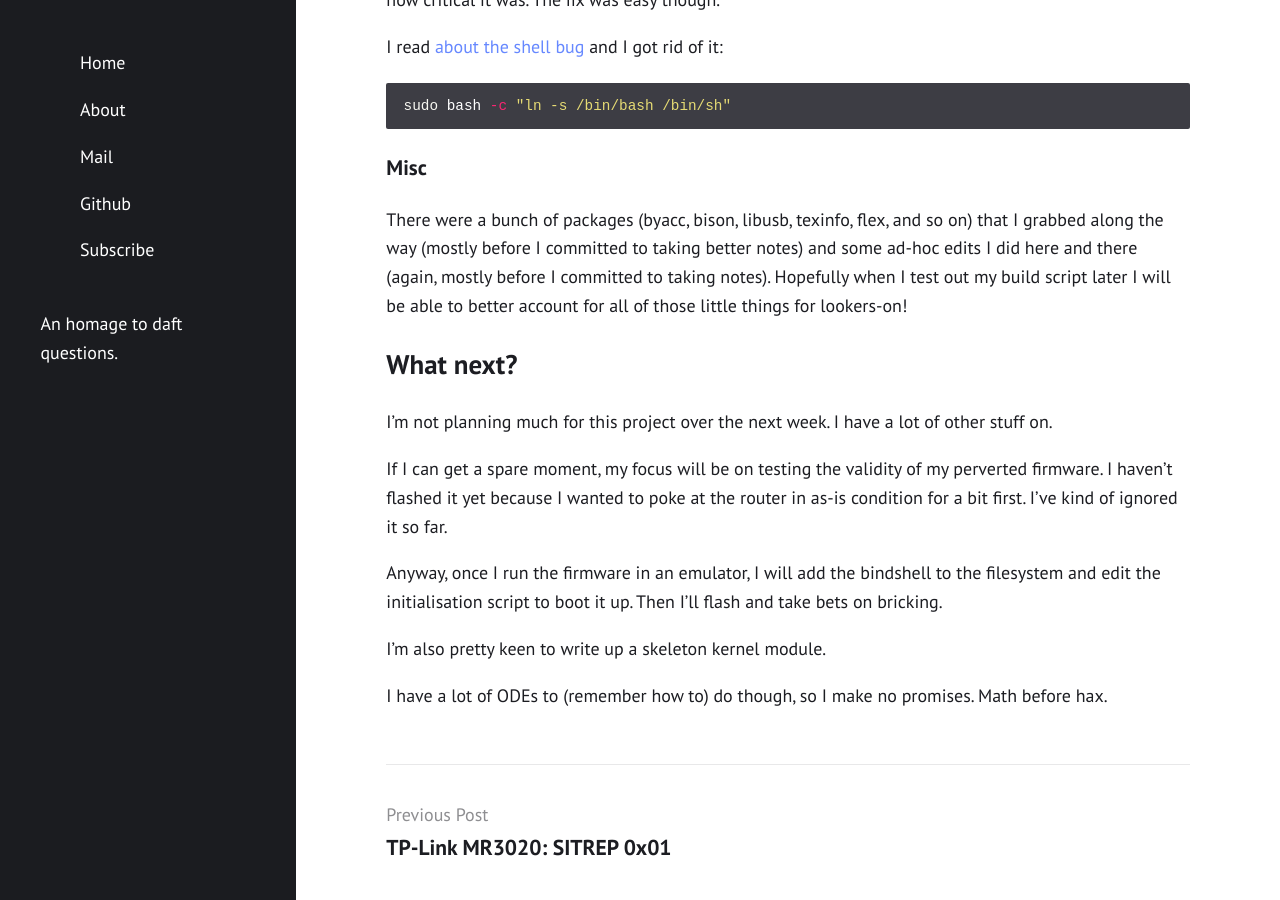
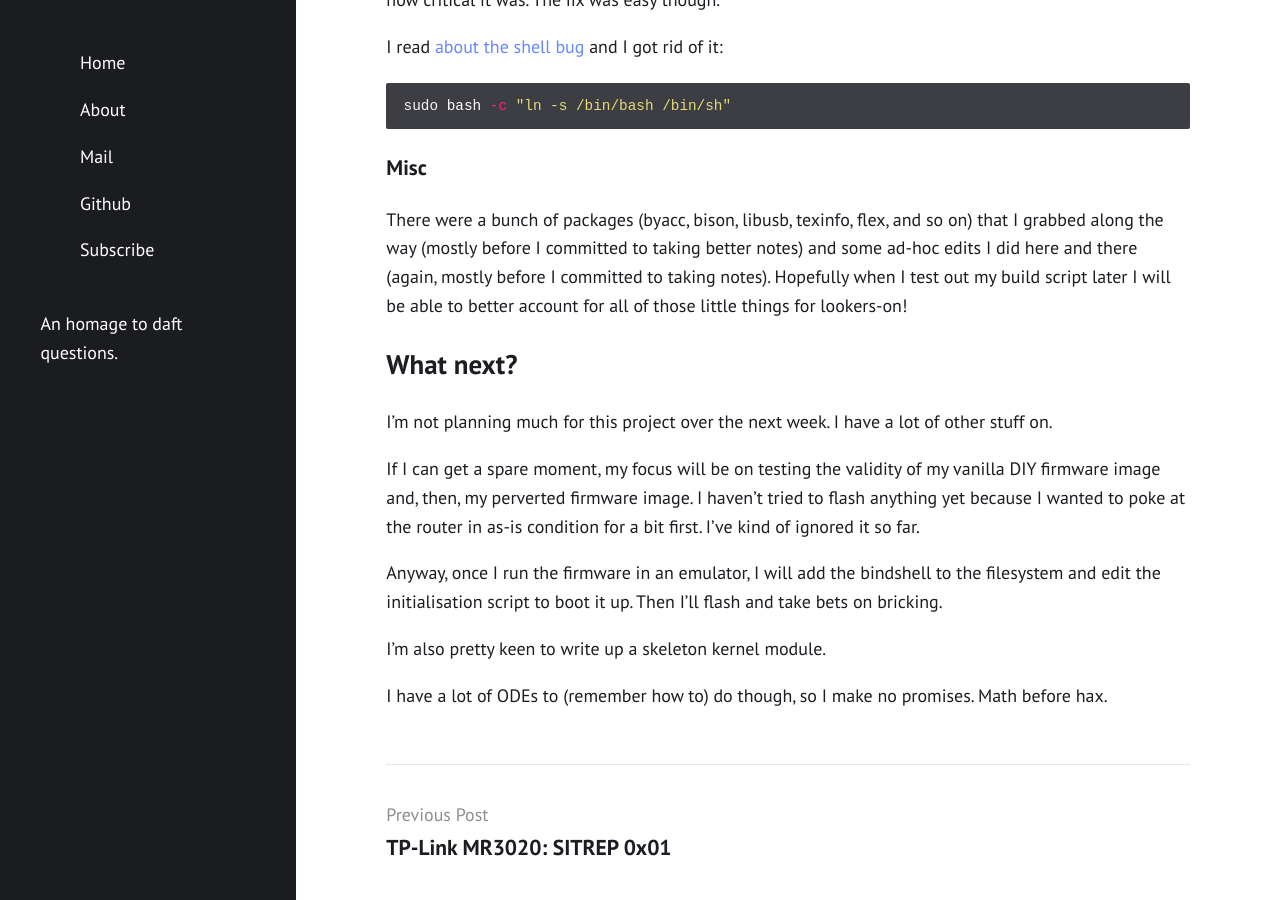
Before and after one commit to unmeg/unmeg.github.io, a Jekyll site: the page built from _posts/2020-07-01-tplink-mr3020-sitrep-2.md, in a window 1280 px wide and 900 px high, scrolled down 5283 px. Built offline with Jekyll 4.4.1, drawn with Linux system fonts in a browser that asks for light colours.

Commit message:
Update 2020-07-01-tplink-mr3020-sitrep-2.md

```diff
--- a/_posts/2020-07-01-tplink-mr3020-sitrep-2.md
+++ b/_posts/2020-07-01-tplink-mr3020-sitrep-2.md
@@ -203,7 +203,7 @@ There were a bunch of packages (byacc, bison, libusb, texinfo, flex, and so on)
 
 I'm not planning much for this project over the next week. I have a lot of other stuff on.
 
-If I can get a spare moment, my focus will be on testing the validity of my perverted firmware. I haven't flashed it yet because I wanted to poke at the router in as-is condition for a bit first. I've kind of ignored it so far.
+If I can get a spare moment, my focus will be on testing the validity of my vanilla DIY firmware image and, then, my perverted firmware image. I haven't tried to flash anything yet because I wanted to poke at the router in as-is condition for a bit first. I've kind of ignored it so far.
 
 Anyway, once I run the firmware in an emulator, I will add the bindshell to the filesystem and edit the initialisation script to boot it up. Then I'll flash and take bets on bricking.
 
```
